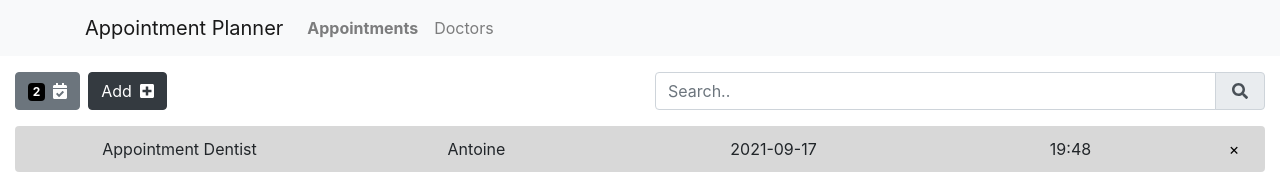
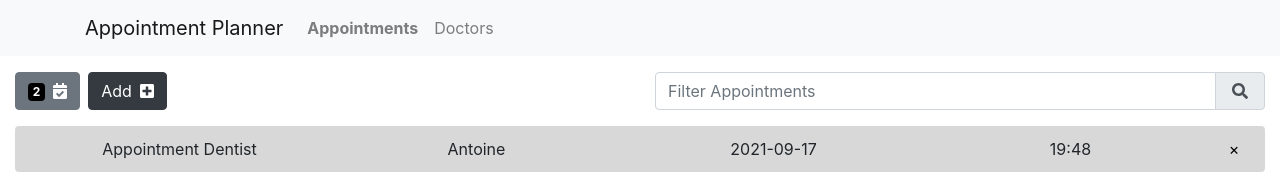
Before and after one commit to antoineGH/react_appointment_hospital, a React (Create React App) app: page /appointments in a window 1280 px wide. Shown: the top 174 px of the page. Built offline with nearby package versions, Linux system fonts and the light colour scheme.

Commit message:
filteredComponent

```diff
--- a/src/App.js
+++ b/src/App.js
@@ -1,4 +1,4 @@
-import React, { useState } from 'react'
+import React, { useState, useEffect } from 'react'
 import { BrowserRouter as Router, Switch, Route, Redirect } from 'react-router-dom'
 import { routes } from './utils/routes'
 import NavBar from './components/navBar/NavBar'
@@ -41,6 +41,17 @@ function App() {
 		{ title: 'Appointment Dentist', contact: 'Antoine', date: '2021-09-17', time: '19:48' },
 		{ title: 'Appointment Bank', contact: 'Bastien', date: '2021-09-17', time: '22:30' },
 	])
+	const [searchAppointments, setSearchAppointments] = useState('')
+	const [filteredAppointments, setFilteredAppointments] = useState(appointments)
+
+	useEffect(() => {
+		console.log('Search is being made')
+		setFilteredAppointments(
+			appointments.filter((appointment) => {
+				return appointment.title.toLocaleLowerCase().includes(searchAppointments.toLocaleLowerCase())
+			})
+		)
+	}, [searchAppointments, appointments])
 
 	const addAppointment = (title, contact, date, time) => {
 		setAppointments((existingAppointment) => [...existingAppointment, { title, contact, date, time }])
@@ -89,10 +100,14 @@ function App() {
 				<Switch>
 					<Route path={routes.appointments.url}>
 						<AppointmentPage
-							appointments={appointments}
+							appointments={filteredAppointments}
 							contacts={contacts}
 							addAppointment={addAppointment}
 							removeAppointment={removeAppointment}
+							filteredAppointments={filteredAppointments}
+							setFilteredAppointments={setFilteredAppointments}
+							searchAppointments={searchAppointments}
+							setSearchAppointments={setSearchAppointments}
 						/>
 					</Route>
 					<Route path={routes.doctors.url}>
--- a/src/components/searchBar/SearchBar.js
+++ b/src/components/searchBar/SearchBar.js
@@ -1,5 +1,6 @@
 import React from 'react'
 import { Form } from 'react-bootstrap'
+import capitalize from '../../utils/capitalize'
 import './SearchBar.css'
 import { FontAwesomeIcon } from '@fortawesome/react-fontawesome'
 import { library } from '@fortawesome/fontawesome-svg-core'
@@ -7,13 +8,18 @@ import { fas } from '@fortawesome/free-solid-svg-icons'
 library.add(fas)
 
 export default function SearchBar(props) {
-	const { type } = props
+	const { type, searchAppointments, setSearchAppointments } = props
 	return (
 		<>
-			<div class='input-group'>
-				<Form.Control type='text' placeholder='Search..' />
-				<div class='input-group-append'>
-					<div class='input-group-text' id='btnGroupAddon2'>
+			<div className='input-group'>
+				<Form.Control
+					type='text'
+					placeholder={'Filter ' + capitalize(type)}
+					value={searchAppointments}
+					onChange={(e) => setSearchAppointments(e.target.value)}
+				/>
+				<div className='input-group-append'>
+					<div className='input-group-text' id='btnGroupAddon2'>
 						<FontAwesomeIcon className='ml-1 mr-1' size='1x' icon={['fas', 'search']} />
 					</div>
 				</div>
--- a/src/containers/appointmentPage/AppointmentPage.js
+++ b/src/containers/appointmentPage/AppointmentPage.js
@@ -12,7 +12,16 @@ import { fas } from '@fortawesome/free-solid-svg-icons'
 library.add(fas)
 
 export default function AppointmentPage(props) {
-	const { appointments, contacts, addAppointment, removeAppointment } = props
+	const {
+		appointments,
+		contacts,
+		addAppointment,
+		removeAppointment,
+		filteredAppointments,
+		setFilteredAppointments,
+		searchAppointments,
+		setSearchAppointments,
+	} = props
 
 	const [title, setTitle] = useState('')
 	const [contact, setContact] = useState('')
@@ -64,7 +73,7 @@ export default function AppointmentPage(props) {
 					</Button>
 				</Col>
 				<Col>
-					<SearchBar type='appointments' />
+					<SearchBar type='appointments' searchAppointments={searchAppointments} setSearchAppointments={setSearchAppointments} />
 				</Col>
 			</Row>
 			<TileList items={appointments} removeItems={removeAppointment} />
--- a/src/containers/contactPage/ContactPage.js
+++ b/src/containers/contactPage/ContactPage.js
@@ -5,6 +5,10 @@ import TileList from '../../components/tileList/TileList'
 import OffCanvasForm from '../../components/offCanvasForm/OffCanvasForm'
 import CustomToast from '../../components/customToast/CustomToast'
 import './ContactPage.css'
+import { FontAwesomeIcon } from '@fortawesome/react-fontawesome'
+import { library } from '@fortawesome/fontawesome-svg-core'
+import { fas } from '@fortawesome/free-solid-svg-icons'
+library.add(fas)
 
 export default function ContactPage(props) {
 	const { contacts, addContact, removeContact } = props
@@ -72,7 +76,9 @@ export default function ContactPage(props) {
 			<Row className='mt-3'>
 				<Col className='col_count'>
 					<CountElement title='Doctor' count={countDoctors} />
-					<Button className='ml-2 btn_add' variant='dark' onClick={handleShowCanvas}></Button>
+					<Button className='ml-2 btn_add' variant='dark' onClick={handleShowCanvas}>
+						<FontAwesomeIcon className='ml-2' size='1x' icon={['fas', 'plus-square']} />
+					</Button>
 				</Col>
 			</Row>
 			<TileList items={contacts} removeItems={removeContact} />
--- /dev/null
+++ b/src/utils/capitalize.js
@@ -0,0 +1,3 @@
+export default function capitalize(string) {
+	return string.charAt(0).toUpperCase() + string.slice(1)
+}
```
